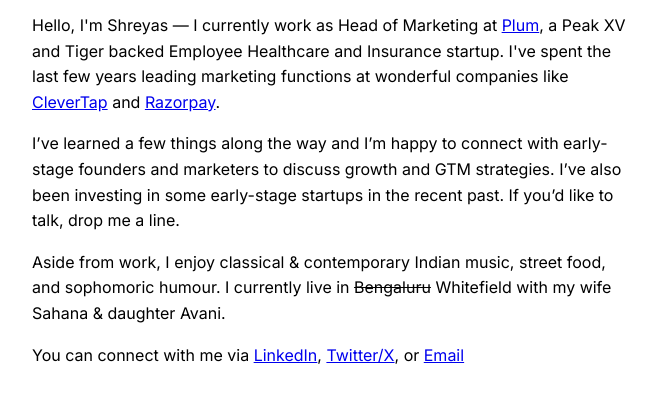
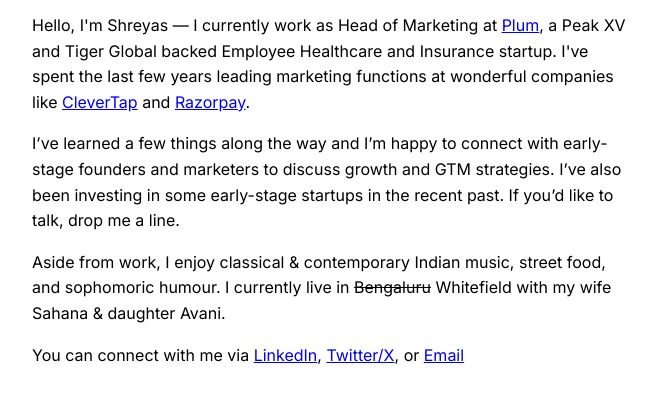
Before and after one commit to shreyasachardotcom/site, a plain HTML site: page index.html in a window 1280 px wide. Shown: the part 175-578 px from the top of the page, without its empty margins (308-964 px from the left). Drawn offline with Linux system fonts and the light colour scheme.

Commit message:
Update index.html
Global

```diff
--- a/index.html
+++ b/index.html
@@ -36,7 +36,7 @@
 
 <div class="container">
   <h1>Shreyas Achar</h1>
-  <p>Hello, I'm Shreyas — I currently work as Head of Marketing at <a href="https://www.plumhq.com" target="_blank">Plum</a>, a Peak XV and Tiger backed Employee Healthcare and Insurance startup. I've spent the last few years leading marketing functions at wonderful companies like <a href="https://www.clevertap.com" target="_blank">CleverTap</a> and <a href="https://www.razorpay.com" target="_blank">Razorpay</a>.</p>
+  <p>Hello, I'm Shreyas — I currently work as Head of Marketing at <a href="https://www.plumhq.com" target="_blank">Plum</a>, a Peak XV and Tiger Global backed Employee Healthcare and Insurance startup. I've spent the last few years leading marketing functions at wonderful companies like <a href="https://www.clevertap.com" target="_blank">CleverTap</a> and <a href="https://www.razorpay.com" target="_blank">Razorpay</a>.</p>
   <p>I’ve learned a few things along the way and I’m happy to connect with early-stage founders and marketers to discuss growth and GTM strategies. I’ve also been investing in some early-stage startups in the recent past. If you’d like to talk, drop me a line.</p>
   <p>Aside from work, I enjoy classical & contemporary Indian music, street food, and sophomoric humour. I currently live in <s>Bengaluru</s> Whitefield with my wife Sahana & daughter Avani.</p>
   <p>You can connect with me via <a href="https://www.linkedin.com/in/shreyasachar" target="_blank">LinkedIn</a>, <a href="https://www.x.com/superiorpickle" target="_blank">Twitter/X</a>, or <a href="mailto:mail@shreyasachar.com" target="_blank">Email</a></p>
```
